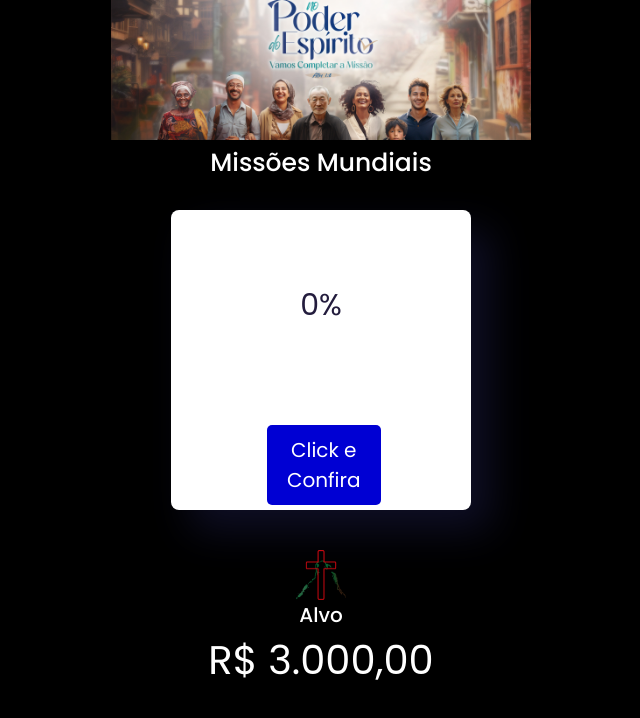
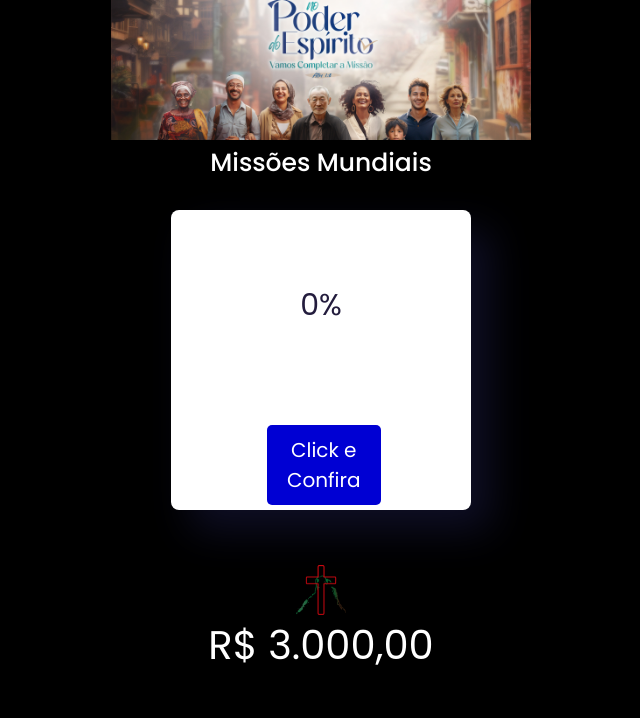
Before and after one commit to Will9Costa/Alvo-Miss-es-Mundiais, a plain HTML site: page index.html in a window 1280 px wide. Shown: the whole page, without its empty margins (319-959 px from the left). Drawn offline with Linux system fonts and the light colour scheme.

Commit message:
atualizando valores

```diff
--- a/index.html
+++ b/index.html
@@ -30,7 +30,6 @@
 
     <footer class="info">
       <img src="./assets/logo_igreja.png" alt="Logo da Igreja Batista em FLoresta da Barra da Tijuca" class="logo_igreja"/>
-      <h2 class="alvo2">Alvo</h2>
       <h1 class="valor">R$ 3.000,00</h1>
     </footer>
     <script src="script.js"></script>
--- a/script.js
+++ b/script.js
@@ -4,7 +4,7 @@ let startButton = document.querySelector(".startButton");
 
 let progress;
 let progressValue = 0;
-let progressEndValue = 15;
+let progressEndValue = 30;
 let totalAmount = 3000; // Valor total em reais
 let speed = 100;
 
```
